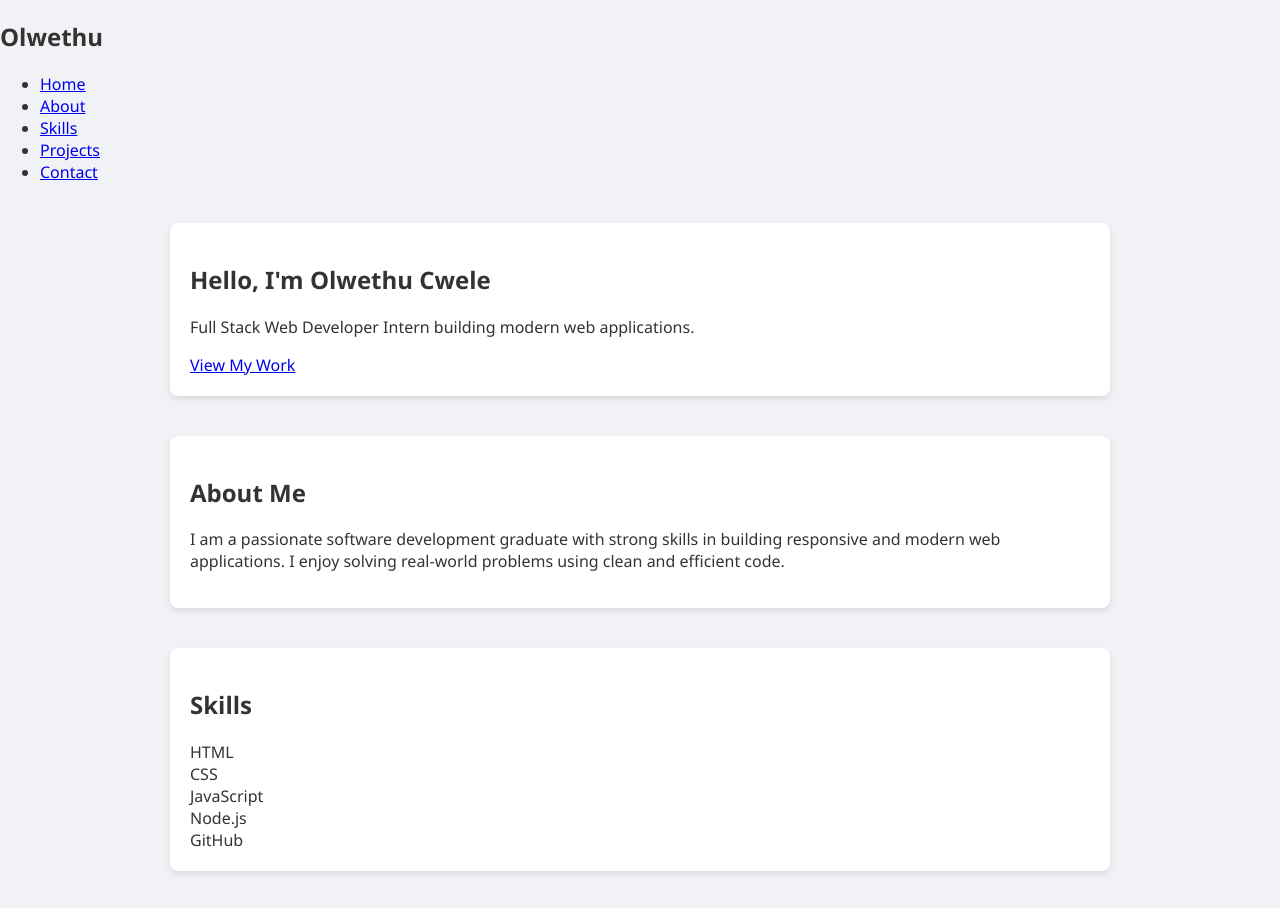
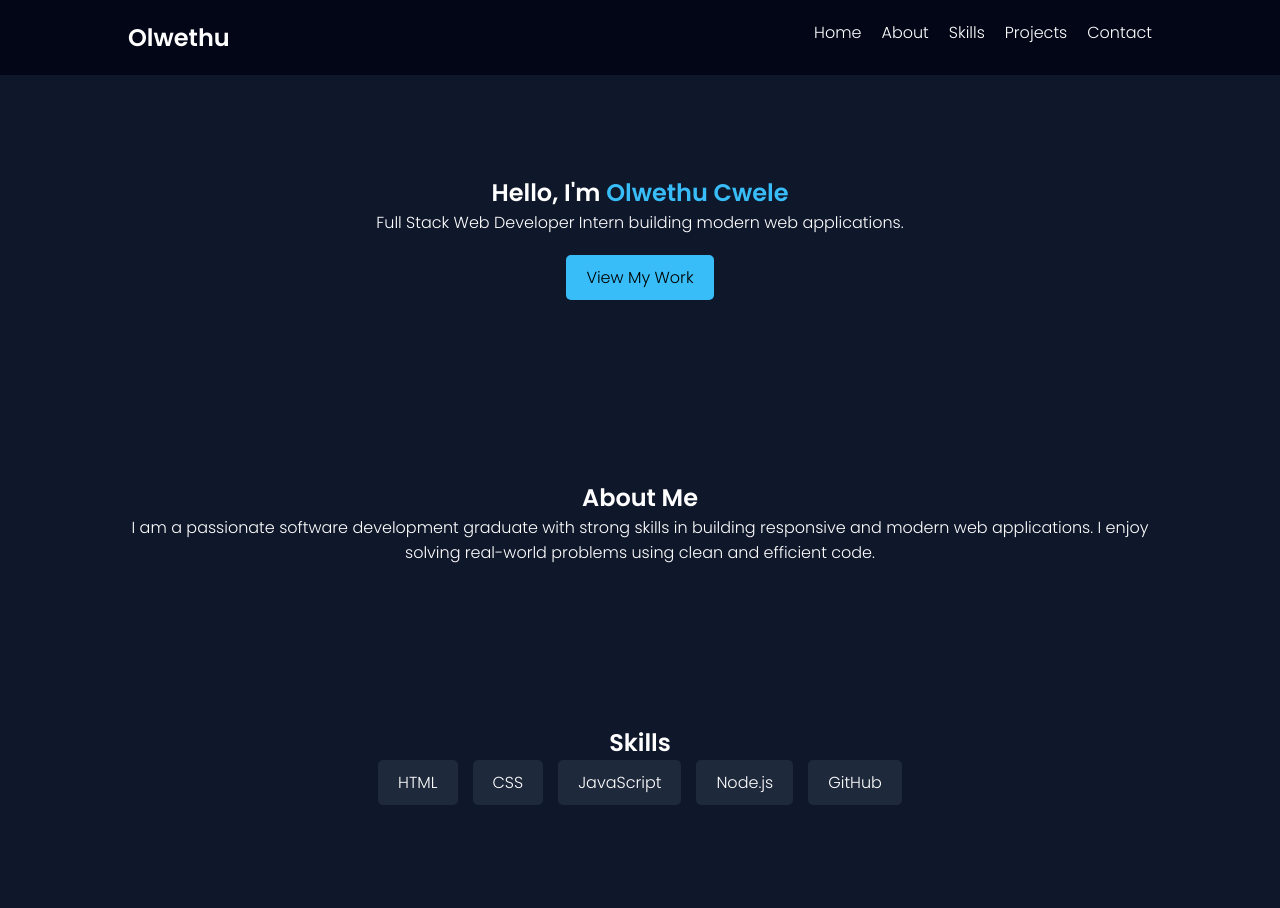
Before and after one commit to Olwethu7/FUTURE_FS_01, a website: page index.html in a window 1280 px wide. Shown: the top 908 px of the page. Drawn offline with Linux system fonts and the light colour scheme.

Commit message:
Update style.css

```diff
--- a/style.css
+++ b/style.css
@@ -1,81 +1,98 @@
-body {
-  font-family: 'Segoe UI', Tahoma, Geneva, Verdana, sans-serif;
+* {
   margin: 0;
-  background-color: #f0f2f5;
-  color: #333;
+  padding: 0;
+  box-sizing: border-box;
+  font-family: 'Poppins', sans-serif;
 }
 
-header {
-  background-color: #1f2937;
+body {
+  background: #0f172a;
   color: white;
-  text-align: center;
-  padding: 40px 20px;
 }
 
-header nav a {
-  color: white;
-  margin: 0 15px;
-  text-decoration: none;
-  font-weight: bold;
+/* Navbar */
+.navbar {
+  display: flex;
+  justify-content: space-between;
+  padding: 20px 10%;
+  background: #020617;
+  position: sticky;
+  top: 0;
 }
 
-header nav a:hover {
-  text-decoration: underline;
+.nav-links {
+  display: flex;
+  gap: 20px;
+  list-style: none;
 }
 
-section {
-  max-width: 900px;
-  margin: 40px auto;
-  padding: 20px;
-  background-color: white;
-  border-radius: 8px;
-  box-shadow: 0 3px 6px rgba(0,0,0,0.1);
+.nav-links a {
+  color: white;
+  text-decoration: none;
 }
 
-.skills-list {
-  list-style: none;
-  padding: 0;
+.nav-links a:hover {
+  color: #38bdf8;
 }
 
-.skills-list li {
-  display: inline-block;
-  background-color: #2563eb;
-  color: white;
-  padding: 5px 15px;
-  margin: 5px;
-  border-radius: 20px;
-  font-weight: bold;
+/* Hero */
+.hero {
+  text-align: center;
+  padding: 100px 20px;
 }
 
-.projects-container {
-  display: flex;
-  flex-wrap: wrap;
-  gap: 20px;
+.hero span {
+  color: #38bdf8;
 }
 
-.project-card {
-  flex: 1 1 300px;
-  background-color: #e5e7eb;
-  padding: 20px;
-  border-radius: 8px;
+.btn {
+  display: inline-block;
+  margin-top: 20px;
+  padding: 10px 20px;
+  background: #38bdf8;
+  color: black;
+  text-decoration: none;
+  border-radius: 5px;
 }
 
-.project-card a {
-  display: inline-block;
-  margin-top: 10px;
-  text-decoration: none;
-  color: #1d4ed8;
-  font-weight: bold;
+/* Sections */
+.section {
+  padding: 80px 10%;
+  text-align: center;
 }
 
-.project-card a:hover {
-  text-decoration: underline;
+/* Skills */
+.skills-grid {
+  display: flex;
+  justify-content: center;
+  gap: 15px;
+  flex-wrap: wrap;
 }
 
+.skill {
+  background: #1e293b;
+  padding: 10px 20px;
+  border-radius: 5px;
+}
+
+/* Projects */
+.projects-grid {
+  display: flex;
+  gap: 20px;
+  flex-wrap: wrap;
+  justify-content: center;
+}
+
+.project {
+  background: #1e293b;
+  padding: 20px;
+  border-radius: 10px;
+  width: 250px;
+}
+
+/* Footer */
 footer {
   text-align: center;
   padding: 20px;
-  background-color: #1f2937;
-  color: white;
-  margin-top: 40px;
+  background: #020617;
 }
```
